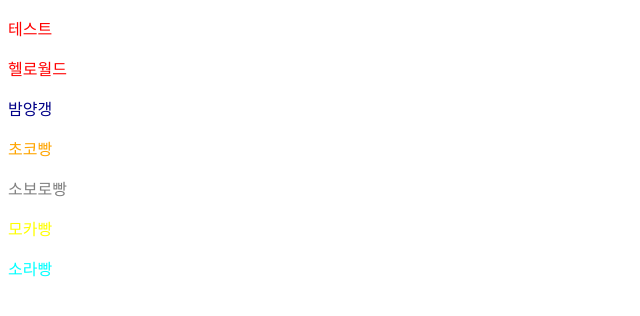
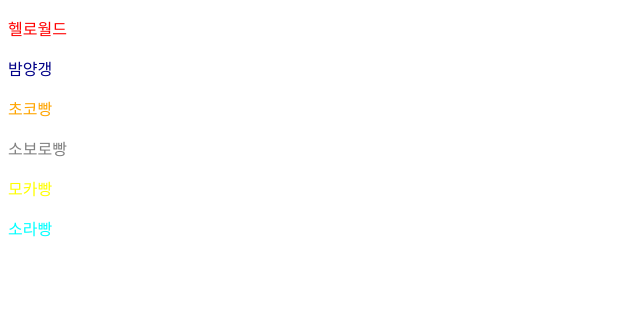
Before and after one commit to copeve1015/jspage, a plain HTML site: page index.html in a window 1280 px wide. Shown: the whole page, without its empty margins (0-640 px from the left). Drawn offline with Linux system fonts and the light colour scheme.

Commit message:
update index.html

```diff
--- a/index.html
+++ b/index.html
@@ -12,7 +12,6 @@
   <title>Document</title>
 </head>
 <body>
-  <p class="test">테스트</p>
   <p>헬로월드</p>
   <p class="a">밤양갱</p>
   <p class="b">초코빵</p>
```
